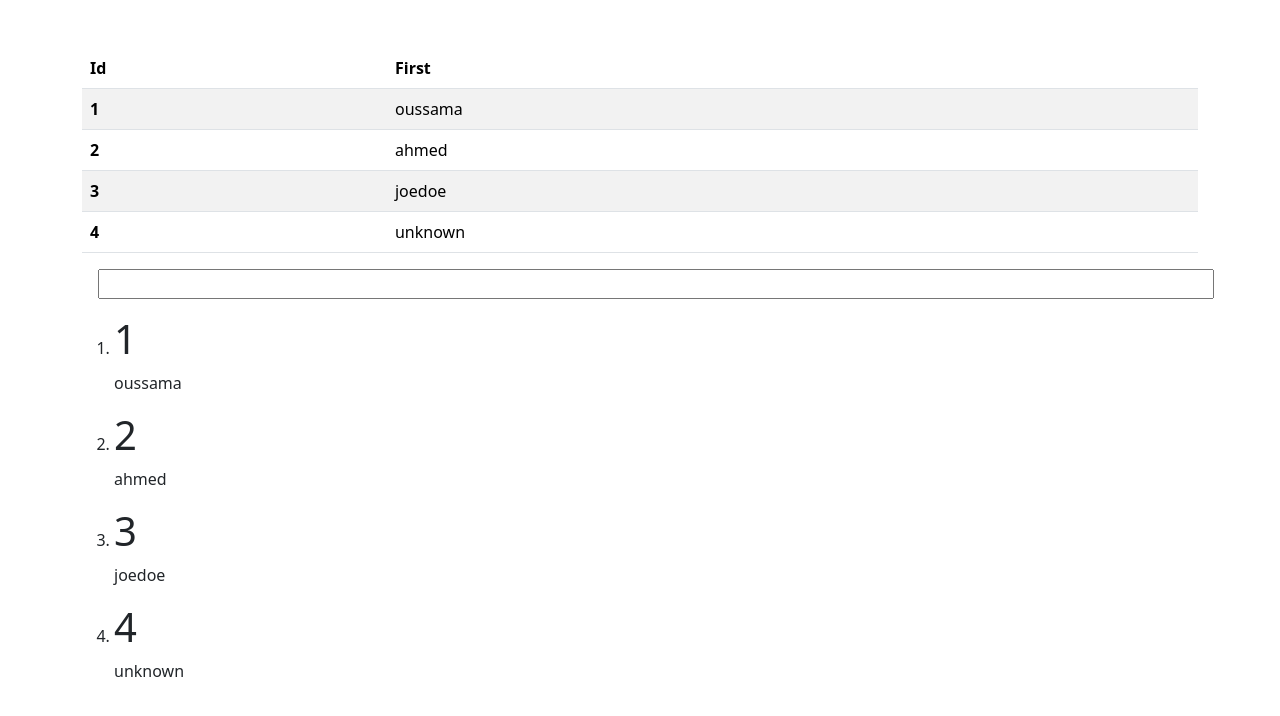
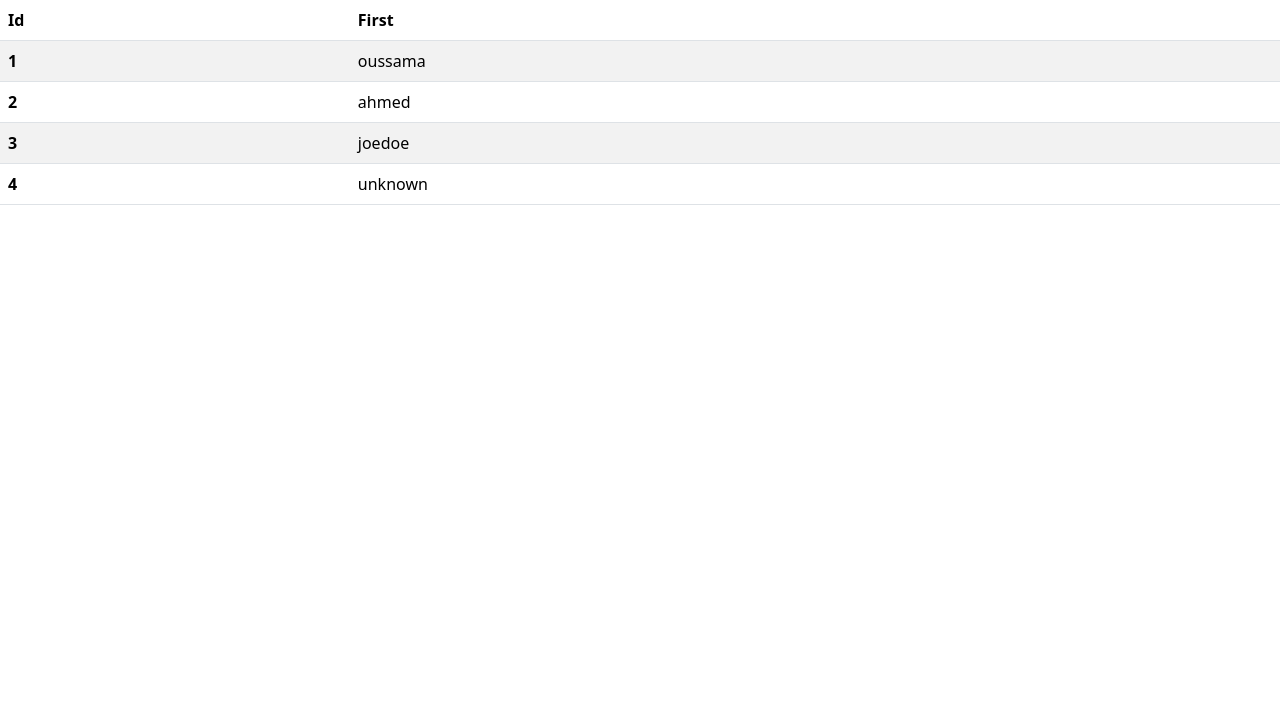
Before and after one commit to oussamahdidou/Angular, an Angular app: page / in a window 1280 px wide. Shown: the top 716 px of the page. Built offline with nearby package versions, Linux system fonts and the light colour scheme.

Commit message:
list/detail

```diff
--- a/src/app/app.component.html
+++ b/src/app/app.component.html
@@ -1,12 +1,13 @@
-<div class="container py-5">
-  <app-pokemon-list>
+<app-pokemon-list>
 
-  </app-pokemon-list>
-  <!--
+</app-pokemon-list>
+<!-- <div class="container py-5">
+
+
     <input type="text" [(ngModel)]="name">
     <h1>{{name}}</h1>
 
-  -->
+
   <input class="input-group  m-3" #myInput id="5" type="text" [(ngModel)]="title">
   <div *ngIf="title!=''">
     <button class="btn-dark btn px-3" (click)="logValue(myInput.value)">Log Value</button>
@@ -17,4 +18,4 @@
       <p>{{item.name}}</p>
     </li>
   </ol>
-</div>
+</div>  -->
--- a/src/app/app.component.ts
+++ b/src/app/app.component.ts
@@ -2,6 +2,10 @@ import { NgIf } from '@angular/common';
 import { Component } from '@angular/core';
 import { FormsModule } from '@angular/forms';
 import Swal from 'sweetalert2';
+export interface pokemon {
+  name: string;
+  id: string;
+}
 @Component({
   selector: 'app-root',
   templateUrl: './app.component.html',
@@ -10,7 +14,7 @@ import Swal from 'sweetalert2';
 export class AppComponent {
   title: string;
   name: string = '';
-  items = [
+  items: pokemon[] = [
     { name: 'oussama', id: '1' },
     { name: 'ahmed', id: '2' },
     { name: 'joedoe', id: '3' },
```
